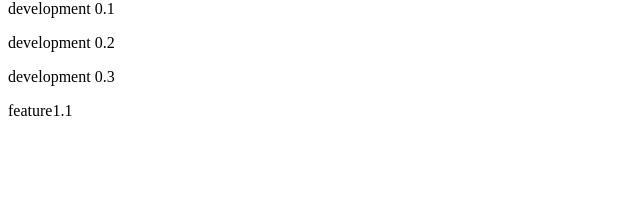
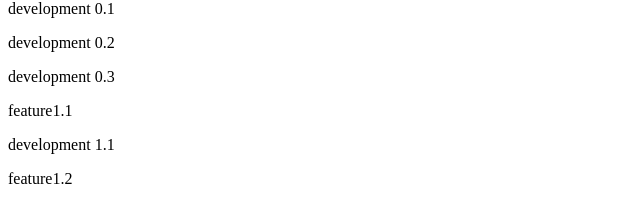
Before and after one commit to SirIgnatius/GitACME, a plain HTML site: page index.html in a window 1280 px wide. Shown: the part 66-288 px from the top of the page, without its empty margins (0-640 px from the left). Drawn offline with Linux system fonts and the light colour scheme.

Commit message:
feature1-2

```diff
--- a/index.html
+++ b/index.html
@@ -5,3 +5,7 @@
 <p>development 0.3</p>
 
 <p>feature1.1</p>
+
+<p>development 1.1</p>
+
+<p>feature1.2</p>
```
